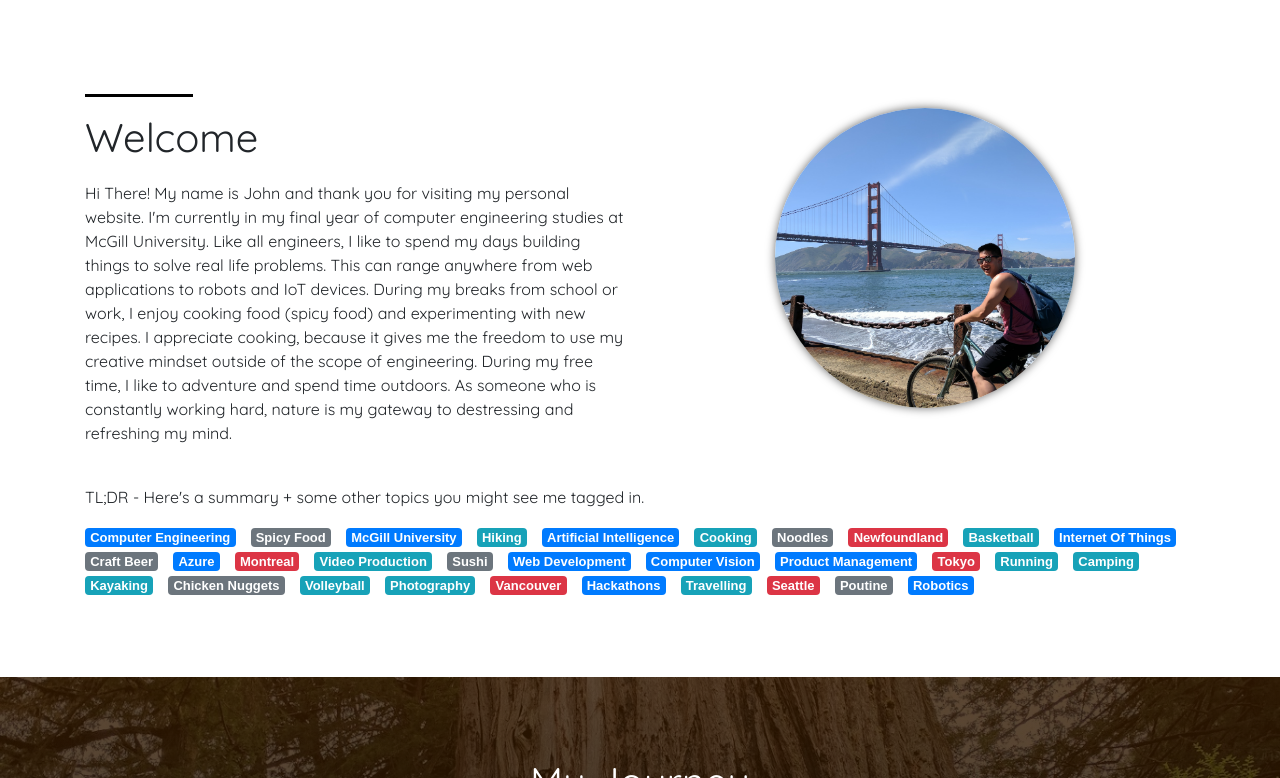
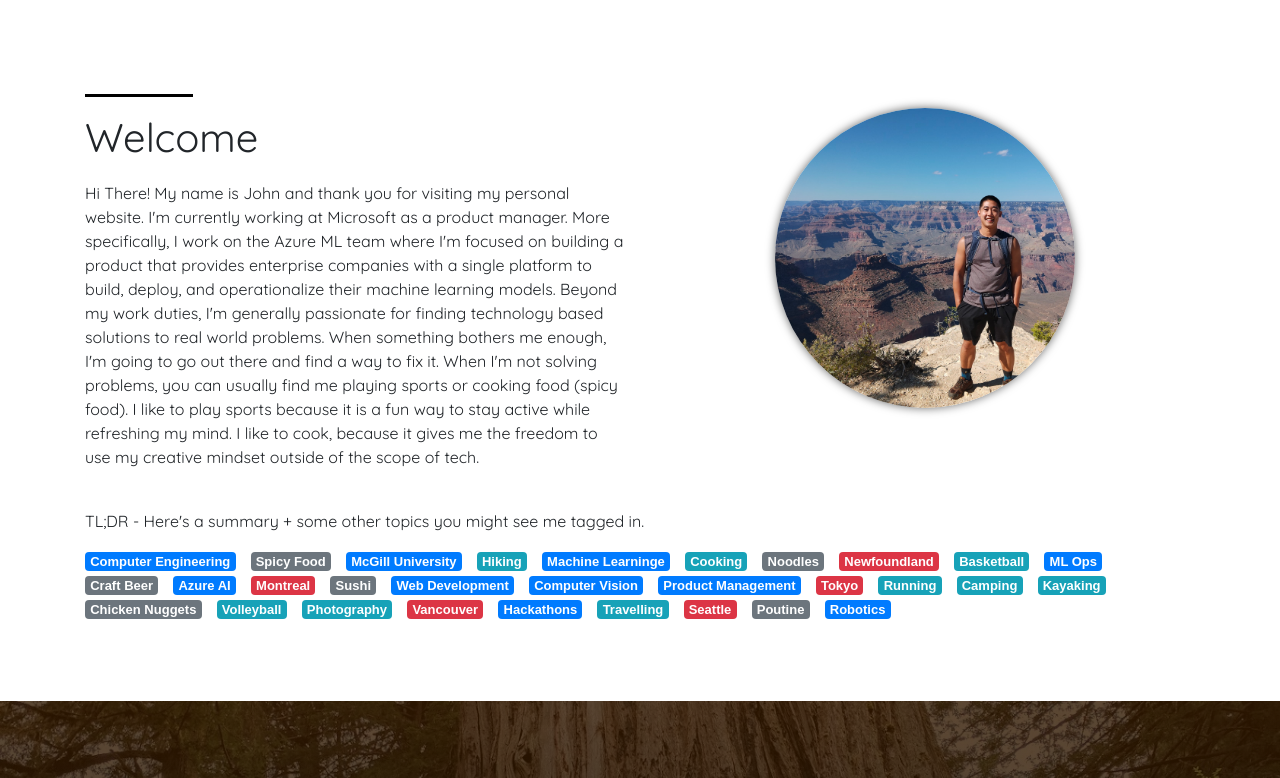
Before and after one commit to johnwu0604/personal-website-v2, a React app: page / in a window 1280 px wide. Shown: the part 802-1580 px from the top of the page. Built offline with nearby package versions, Linux system fonts and the light colour scheme.

Commit message:
Been too long since I updated this website

```diff
--- a/src/components/about.jsx
+++ b/src/components/about.jsx
@@ -25,16 +25,15 @@ class About extends React.Component {
                         <span class="badge badge-secondary">Spicy Food</span>
                         <span class="badge badge-primary">McGill University</span>
                         <span class="badge badge-info">Hiking</span>
-                        <span class="badge badge-primary">Artificial Intelligence</span>
+                        <span class="badge badge-primary">Machine Learninge</span>
                         <span class="badge badge-info">Cooking</span>
                         <span class="badge badge-secondary">Noodles</span>
                         <span class="badge badge-danger">Newfoundland</span>
                         <span class="badge badge-info">Basketball</span>
-                        <span class="badge badge-primary">Internet Of Things</span>
+                        <span class="badge badge-primary">ML Ops</span>
                         <span class="badge badge-secondary">Craft Beer</span>
-                        <span class="badge badge-primary">Azure</span>
+                        <span class="badge badge-primary">Azure AI</span>
                         <span class="badge badge-danger">Montreal</span>
-                        <span class="badge badge-info">Video Production</span>
                         <span class="badge badge-secondary">Sushi</span>
                         <span class="badge badge-primary">Web Development</span>
                         <span class="badge badge-primary">Computer Vision</span>
@@ -61,11 +60,12 @@ class About extends React.Component {
 }
 
 const desc = "Hi There! My name is John and thank you for visiting my personal website. \
-I'm currently in my final year of computer engineering studies at McGill University. Like all engineers, \
-I like to spend my days building things to solve real life problems. This can range anywhere from web applications \
-to robots and IoT devices. During my breaks from school or work, I enjoy cooking food (spicy food) and experimenting\
- with new recipes. I appreciate cooking, because it gives me the freedom to use my creative mindset outside of the \
- scope of engineering. During my free time, I like to adventure and spend time outdoors. As someone who is constantly\
-  working hard, nature is my gateway to destressing and refreshing my mind."
+I'm currently working at Microsoft as a product manager. More specifically, I work on the Azure ML team \
+where I'm focused on building a product that provides enterprise companies with a single platform to build, \
+deploy, and operationalize their machine learning models. Beyond my work duties, I'm generally passionate for finding \
+technology based solutions to real world problems. When something bothers me enough, I'm going to go out there and find \
+a way to fix it. When I'm not solving problems, you can usually find me playing sports or cooking food (spicy food). I \
+like to play sports because it is a fun way to stay active while refreshing my mind. \
+I like to cook, because it gives me the freedom to use my creative mindset outside of the scope of tech."
 
 export default About;
--- a/src/components/header.jsx
+++ b/src/components/header.jsx
@@ -6,11 +6,11 @@ class Header extends React.Component {
         <div class="header">
             <div class="container">
                 <h1>JOHN WU</h1>
-                <p>I LIKE OUTDOOR ADVENTURES, SPICY FOOD, AND CREATING COOL SHIT.</p>
+                <p>I LIKE SPORTS, SPICY FOOD, AND CREATING COOL SHIT.</p>
                 <hr></hr>
                 <ul>
                     <li><a href="https://www.linkedin.com/in/johnwu10/" target="_blank"><i class="fa fa-linkedin"></i></a></li>
-                    <li><a href="https://github.com/johnwu10" target="_blank"><i class="fa fa-github"></i></a></li>
+                    <li><a href="https://github.com/johnwu0604" target="_blank"><i class="fa fa-github"></i></a></li>
                     <li><a href="https://www.facebook.com/johnwu10" target="_blank"><i class="fa fa-facebook-square"></i></a></li>
                     <li><a href="https://medium.com/@johnwu0604" target="_blank"><i class="fa fa-medium"></i></a></li>
                 </ul>
--- a/src/components/recipes.jsx
+++ b/src/components/recipes.jsx
@@ -54,7 +54,8 @@ var recipes = [
     {
         'id': 0,
         'title': 'Coding and Recipes',
-        'desc': 'When you first learn to program, you are told that running a piece of code is just like following a recipe. \
+        'desc': 'Despite having transitioned to a product manager role upon graduation, I am still a geek at heart who loves to code. \
+        When you first learn to program, you are told that running a piece of code is just like following a recipe. \
         Then once you learn enough recipes, you learn to creatively mix and match different snippets to create a unique piece of software. \
         I love cooking almost as much as I love coding because of their direct correlation. The following section includes the recipes for some of \
         my favourite (spicy) dishes which I have came up with. However, I believe that every recipe should have their own personal touch to it, \
@@ -95,17 +96,6 @@ var recipes = [
         'left': '< Previous Recipe',
         'right': 'Next Recipe >',
         'img' : 'src/static/img/thai.jpg'
-    },
-    {
-        'id': 4,
-        'title': 'Sezchuan Chicken Stew',
-        'desc': 'This dish is soo good that I have forgotten to take a photo everytime I made this dish. Start by bringing \
-        a pot of water to a boil with spicy sezchuan sauce, chilli oil, sesame oil, chicken stock, salt, and pepper. \
-        Then cut chicken thighs, nappa cabbage, and onion into bite size pieces and add it to the soup. Slow cook it for about \
-        20 minutes and then serve it with rice.',
-        'left': '< Previous Recipe',
-        'right': 'Next Recipe >',
-        'img' : 'src/static/img/soup.png'
     }
 ]
 
--- a/src/components/timeline.jsx
+++ b/src/components/timeline.jsx
@@ -96,7 +96,7 @@ var journey = [
         'title': 'Living Life',
         'desc' : 'After finishing my last internship, I returned to school to finish up my last year of studies at McGill. I was fortunate enough \
         to be given a full-time return offer as a product manager at Microsoft upon graduation. The close proximity to my family, my interest in the specific role, \
-        and the once-in-a-lifetime opportunity to work at one of the biggest tech companies in world were the deciding factors for accepting the job offer. I have been \
+        and the opportunity to work at one of the biggest tech companies in world were the deciding factors for accepting the job offer. I have been \
         working at Microsoft now since September 2019 on the Azure Machine Learning team as product manager and it has been nothing less than exciting. If you have questions or are interested in \
         hearing more about life journey, feel free to message me using the contact form below!'
     }
--- a/src/static/css/main.css
+++ b/src/static/css/main.css
@@ -131,7 +131,7 @@ h1, h2, p {
 .img-circular {
     width: 300px;
     height: 300px;
-    background-image: url('../img/sf.jpg');
+    background-image: url('../img/grandcanyon.jpeg');
     background-size: cover;
     display: block;
     border-radius: 50%;
```
Also changed, not shown: src/static/img/grandcanyon.jpeg (added), 1 other file (tests, documents, lock files or other folders).
